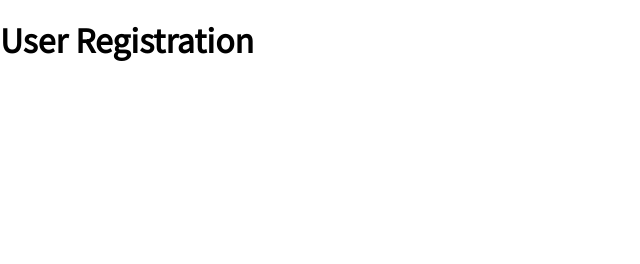
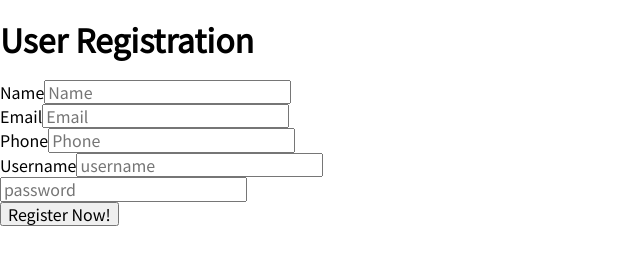
Before and after one commit to manavm1990/dev-demo-form, a plain HTML site: page index.html in a window 1280 px wide. Shown: the whole page, without its empty margins (0-640 px from the left). Drawn offline with nearby package versions, Linux system fonts and the light colour scheme.

Commit message:
:construction: Add form markup

```diff
--- a/index.html
+++ b/index.html
@@ -21,6 +21,31 @@
   <body>
     <h1>User Registration</h1>
 
+    <form action="">
+      <div>
+        <label for="name">Name</label
+        ><input type="text" placeholder="Name" id="name" />
+      </div>
+      <div>
+        <label for="email">Email</label
+        ><input type="email" placeholder="Email" id="email" />
+      </div>
+      <div>
+        <label for="fone">Phone</label
+        ><input type="tel" placeholder="Phone" id="fone" />
+      </div>
+
+      <div>
+        <label for="username">Username</label
+        ><input type="text" placeholder="username" id="username" />
+      </div>
+      <div>
+        <label for="password"></label
+        ><input type="password" placeholder="password" id="password" />
+      </div>
+      <button>Register Now!</button>
+    </form>
+
     <!-- 'Connect' JS to this HTML file. -->
     <script src="./scripts.js"></script>
   </body>
```
